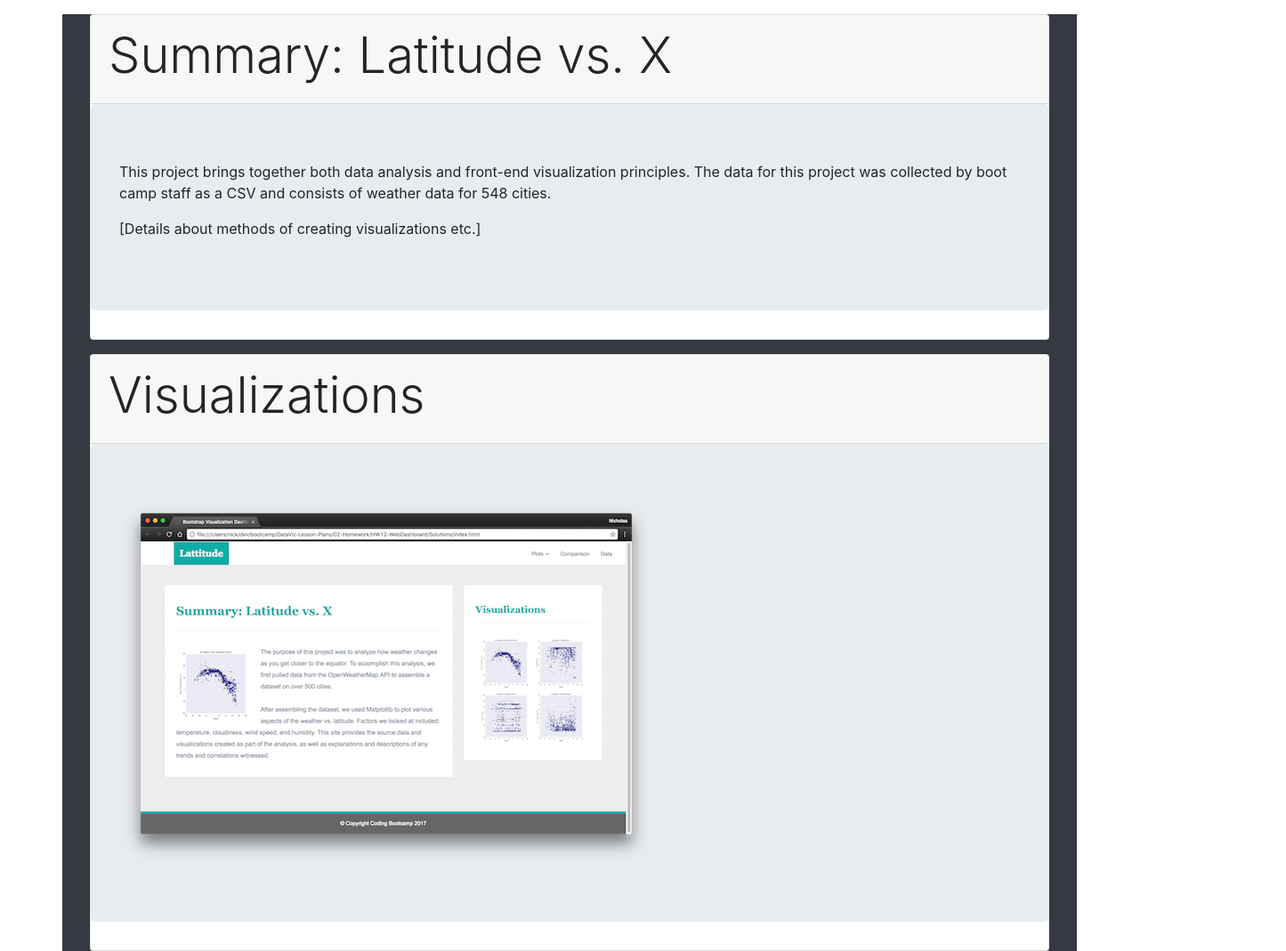
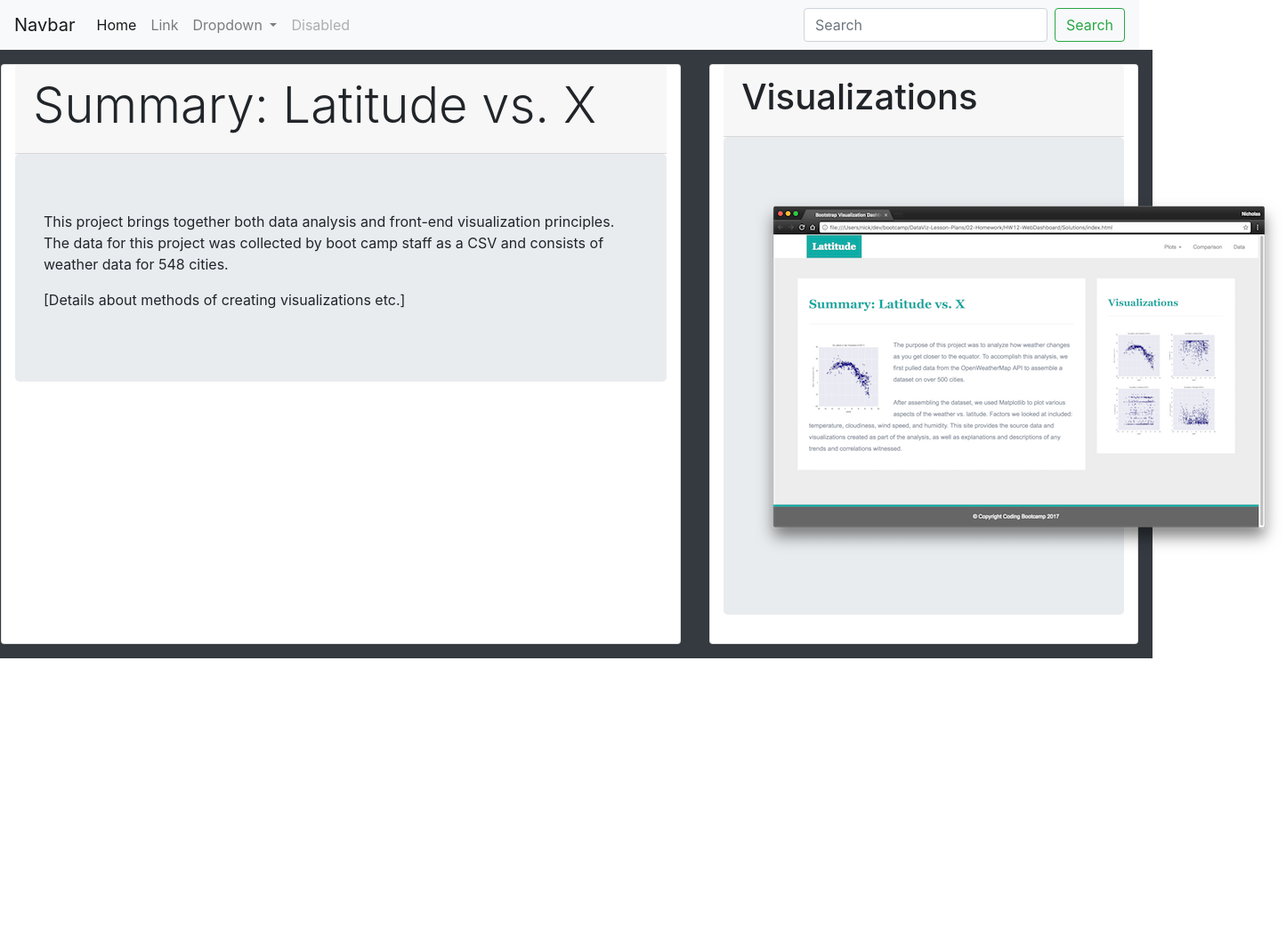
Before and after one commit to eanord4/eanord4.github.io, a plain HTML site: page index.html in a window 1280 px wide. Shown: the whole page at 89% size, 1445 px wide, since content can reach past the window. After the commit the page ends 800 px from the top, so only its background shows below. Drawn offline with nearby package versions, Linux system fonts and the light colour scheme.

Commit message:
Add navbar template (copied from Bootstrap site) and start planning for media query. Couldn't get media query to work with card arrangement so will have to try something else.

```diff
--- a/index.html
+++ b/index.html
@@ -9,12 +9,51 @@
     <script src="https://ajax.googleapis.com/ajax/libs/jquery/3.4.1/jquery.min.js"></script>
     <script src="https://cdnjs.cloudflare.com/ajax/libs/popper.js/1.16.0/umd/popper.min.js"></script>
     <script src="https://maxcdn.bootstrapcdn.com/bootstrap/4.4.1/js/bootstrap.min.js"></script>
+    <style>
+        /* something responsive */
+    </style>
 </head>
 
 <body>
 
-<div class="container bg-dark">
-    <div class="card my-3 mx-3">
+    <nav class="navbar navbar-expand-lg navbar-light bg-light">
+        <a class="navbar-brand" href="#">Navbar</a>
+        <button class="navbar-toggler" type="button" data-toggle="collapse" data-target="#navbarSupportedContent" aria-controls="navbarSupportedContent" aria-expanded="false" aria-label="Toggle navigation">
+            <span class="navbar-toggler-icon"></span>
+        </button>
+
+        <div class="collapse navbar-collapse" id="navbarSupportedContent">
+            <ul class="navbar-nav mr-auto">
+                <li class="nav-item active">
+                    <a class="nav-link" href="#">Home <span class="sr-only">(current)</span></a>
+                </li>
+                <li class="nav-item">
+                    <a class="nav-link" href="#">Link</a>
+                </li>
+                <li class="nav-item dropdown">
+                    <a class="nav-link dropdown-toggle" href="#" id="navbarDropdown" role="button" data-toggle="dropdown" aria-haspopup="true" aria-expanded="false">
+                        Dropdown
+                    </a>
+                    <div class="dropdown-menu" aria-labelledby="navbarDropdown">
+                        <a class="dropdown-item" href="#">Action</a>
+                        <a class="dropdown-item" href="#">Another action</a>
+                        <div class="dropdown-divider"></div>
+                        <a class="dropdown-item" href="#">Something else here</a>
+                    </div>
+                </li>
+                <li class="nav-item">
+                    <a class="nav-link disabled" href="#">Disabled</a>
+                </li>
+            </ul>
+            <form class="form-inline my-2 my-lg-0">
+                <input class="form-control mr-sm-2" type="search" placeholder="Search" aria-label="Search">
+                <button class="btn btn-outline-success my-2 my-sm-0" type="submit">Search</button>
+            </form>
+        </div>
+    </nav>
+
+    <div class="row bg-dark">
+        <div class="col-7 card my-3 mx-3">
             <div class="card-header">
                 <h1 class="display-4">Summary: Latitude vs. X</h1>
             </div>
@@ -23,9 +62,9 @@
                 <p>[Details about methods of creating visualizations etc.]</p>
             </div>
         </div>
-    <div class="card my-3 mx-3">
+        <div class="col card my-3 mx-3">
             <div class="card-header">
-            <h1 class="display-4">Visualizations</h1>
+                <h1 class="display-5">Visualizations</h1>
             </div>
             <div class="jumbotron">
                 <img src="Images/landingResize.png">
```
Lines whose indentation alone changed are shown as unchanged.
